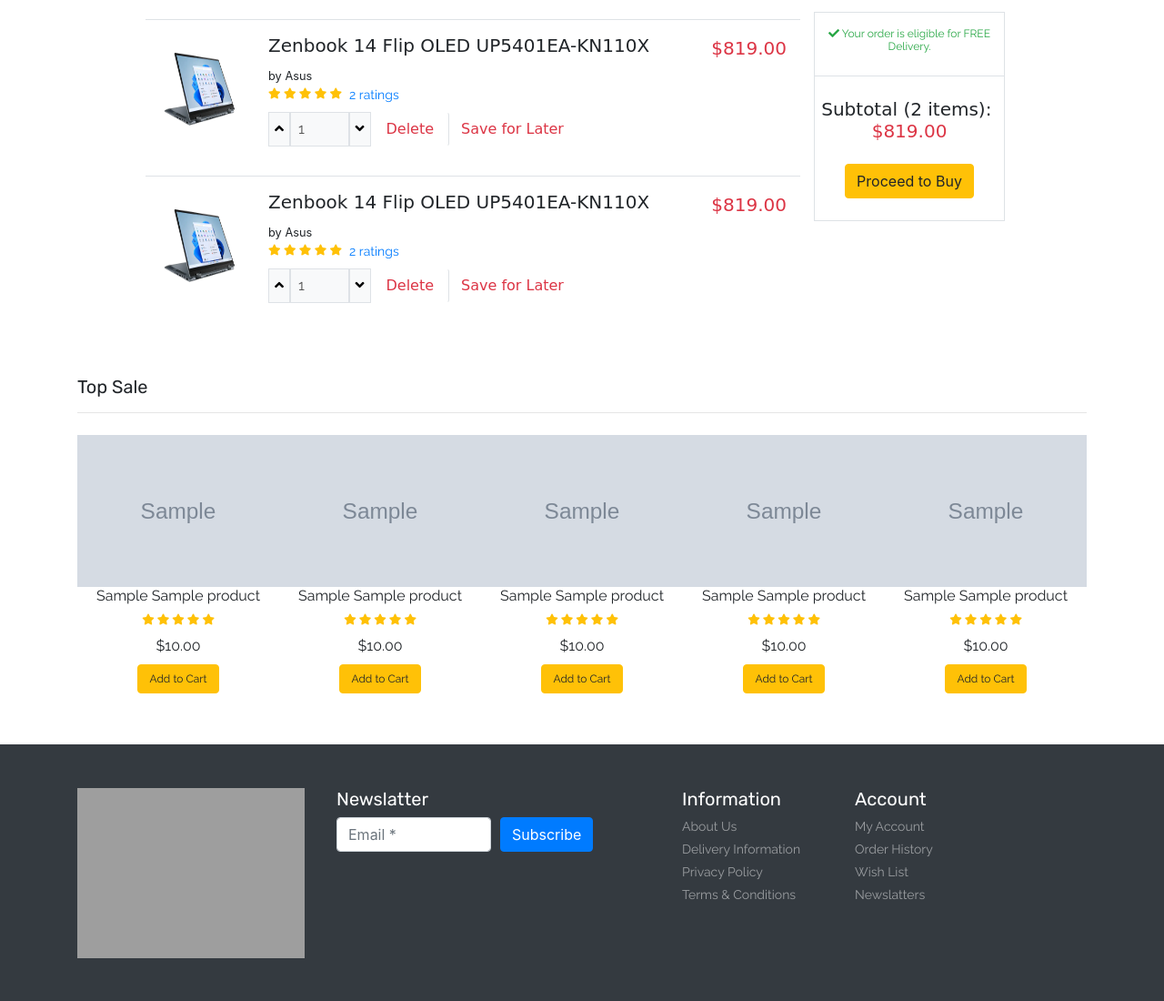
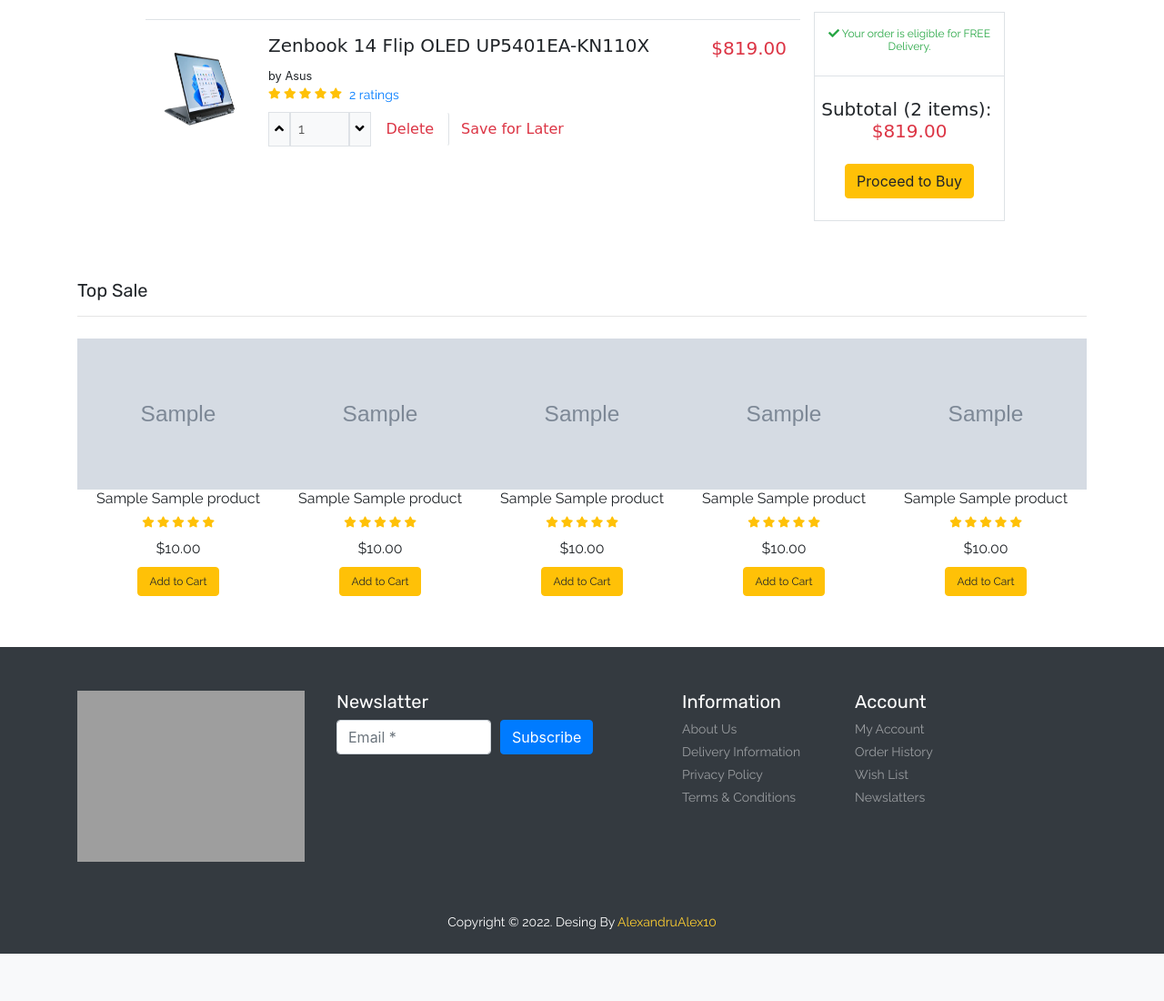
Before and after one commit to AlexandruAlex10/PW_ECommerceWebsite, a PHP site: page /cart.php in a window 1280 px wide. Shown: the part 138-1238 px from the top of the page at 91% size. After the commit the page ends 1186 px from the top, so only its background shows below. Run offline with PHP 8.4, Linux system fonts and the light colour scheme; tables that the repository leaves empty hold one stand-in row (values such as "Sample post"); grey boxes marked "Sample" are stand-in pictures; some libraries are stand-ins or nearby versions; some web fonts are replaced; grey boxes are pictures that could not be loaded.

Commit message:
Add files via upload

```diff
--- a/A-Tech/A-Tech/Template/_cart-template.php
+++ b/A-Tech/A-Tech/Template/_cart-template.php
@@ -53,53 +53,6 @@
                     </div>
                 </div>
                 <!-- !cart item -->
-                <!-- cart item -->
-                <div class="row border-top py-3 mt-3">
-                    <div class="col-sm-2">
-                        <img src="./images/Laptop/laptop_asus_2in1_1.png" style="height: 120px;" alt="cart1"
-                             class="img-fluid">
-                    </div>
-                    <div class="col-sm-8">
-                        <h5 class="font-baloo font-size-20">Zenbook 14 Flip OLED UP5401EA-KN110X</h5>
-                        <small>by Asus</small>
-                        <!-- product rating -->
-                        <div class="d-flex">
-                            <div class="rating text-warning font-size-12">
-                                <span><i class="fas fa-star"></i></span>
-                                <span><i class="fas fa-star"></i></span>
-                                <span><i class="fas fa-star"></i></span>
-                                <span><i class="fas fa-star"></i></span>
-                                <span><i class="fas fa-star"></i></span>
-                            </div>
-                            <a href="#" class="px-2 font-rale font-size-14">2 ratings</a>
-                        </div>
-                        <!--  !product rating-->
-
-                        <!-- product qty -->
-                        <div class="qty d-flex pt-2">
-                            <div class="d-flex font-rale w-25">
-                                <button class="qty-up border bg-light" data-id="pro2"><i
-                                        class="fas fa-angle-up"></i></button>
-                                <input type="text" data-id="pro2" class="qty_input border px-2 w-100 bg-light"
-                                       disabled value="1" placeholder="1">
-                                <button data-id="pro2" class="qty-down border bg-light"><i
-                                        class="fas fa-angle-down"></i></button>
-                            </div>
-                            <button type="submit"
-                                    class="btn font-baloo text-danger px-3 border-right">Delete</button>
-                            <button type="submit" class="btn font-baloo text-danger">Save for Later</button>
-                        </div>
-                        <!-- !product qty -->
-
-                    </div>
-
-                    <div class="col-sm-2 text-right">
-                        <div class="font-size-20 text-danger font-baloo">
-                            $<span class="product_price">819.00</span>
-                        </div>
-                    </div>
-                </div>
-                <!-- !cart item -->
             </div>
             <!-- subtotal section-->
             <div class="col-sm-3">
--- a/A-Tech/A-Tech/Template/_top-sale.php
+++ b/A-Tech/A-Tech/Template/_top-sale.php
@@ -1,7 +1,14 @@
 <!-- Top Sale -->
 <?php
-  $product_shuffle = $product->getData();
-  shuffle($product_shuffle);
+    shuffle($product_shuffle);
+
+    // request method post
+    if($_SERVER['REQUEST_METHOD'] == "POST"){
+        if (isset($_POST['top_sale_submit'])){
+            // call method addToCart
+            $cart->addToCart($_POST['user_id'], $_POST['item_id']);
+        }
+    }
 ?>
 
 <section id="top-sale">
@@ -26,7 +33,11 @@
                         <div class="price py-2">
                             <span>$<?php echo $item['item_price'] ?? '0'; ?></span>
                         </div>
-                        <button type="submit" class="btn btn-warning font-size-12">Add to Cart</button>
+                        <form method="post">
+                            <input type="hidden" name="item_id" value="<?php echo $item['item_id'] ?? '1'; ?>">
+                            <input type="hidden" name="user_id" value="<?php echo 1; ?>">
+                            <button type="submit" name="top_sale_submit" class="btn btn-warning font-size-12">Add to Cart</button>
+                        </form>
                     </div>
                 </div>
             </div>
--- a/A-Tech/A-Tech/functions.php
+++ b/A-Tech/A-Tech/functions.php
@@ -5,8 +5,15 @@
     //require Product Class
     require('database/Product.php');
 
+    //require Cart Class
+    require('database/Cart.php');
+
     //Db Controller Object
     $db = new DBController();
 
     //Product Object
     $product = new Product($db);
+    $product_shuffle = $product->getData();
+
+    //Cart Object
+    $cart = new Cart($db);
--- a/A-Tech/A-Tech/index.php
+++ b/A-Tech/A-Tech/index.php
@@ -1,4 +1,5 @@
 <?php
+    ob_start();
     //include header.php file
     include('header.php');
 ?>
```
Also changed, not shown: A-Tech/A-Tech/Template/_special-price.php (+13 -2 lines), A-Tech/A-Tech/database/Cart.php (added, +51 -0 lines), A-Tech/A-Tech/database/atech.sql (+0 -19 lines).
